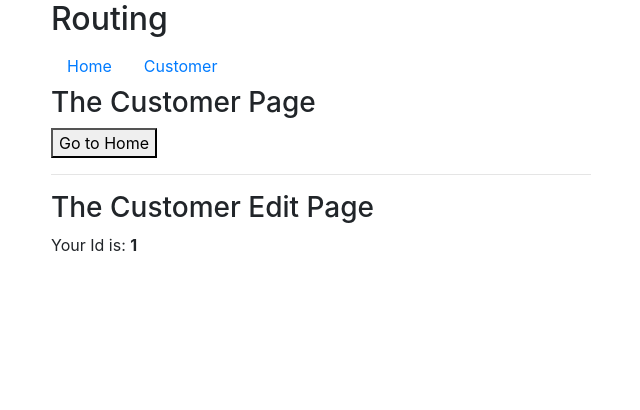
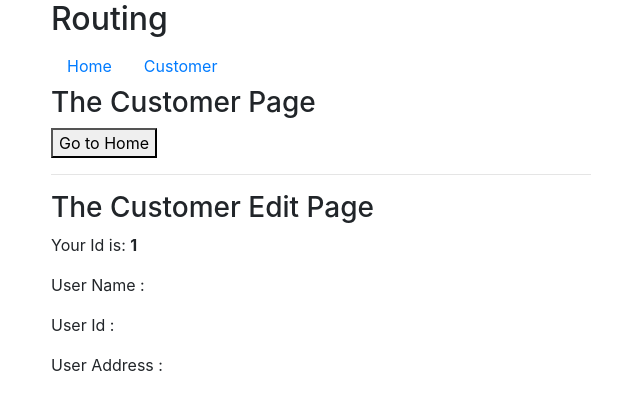
Before and after one commit to DeveloperBiplob/Vue-Js, a Vue app in the folder vue_route/: page /customer/1/edit in a window 1280 px wide. Shown: the top 410 px of the page, without its empty margins (34-674 px from the left). Built offline with nearby package versions, Linux system fonts and the light colour scheme.

Commit message:
Vue Route Query parameter

```diff
--- a/vue_route/src/components/Customer/CustomerDetails.vue
+++ b/vue_route/src/components/Customer/CustomerDetails.vue
@@ -15,7 +15,7 @@
         <!-- Route Name Use Kore ----------------->
         <router-link
         tag="button"
-        :to="{ name: 'customerEdit', params: { params: $route.params.id }}"
+        :to="{ name: 'customerEdit', params: { params: $route.params.id }, query:{userName: 'biplob', userId: 100, address: 'Dhaka'} }"
         class="btn btn-xs btn-success">
         Eidt
         </router-link>
--- a/vue_route/src/components/Customer/CustomerEdit.vue
+++ b/vue_route/src/components/Customer/CustomerEdit.vue
@@ -4,6 +4,12 @@
 
     <!-- Nested Route -->
     <p>Your Id is: <strong>{{ $route.params.id }}</strong></p>
+
+    <!-- Query Parameter -->
+    <!-- joto isse query parameter pass korte parbo -->
+    <p>User Name : {{ $route.query.userName }}</p>
+    <p>User Id : {{ $route.query.userId }}</p>
+    <p>User Address : {{ $route.query.address }}</p>
     </div>
 </template>
 
```
